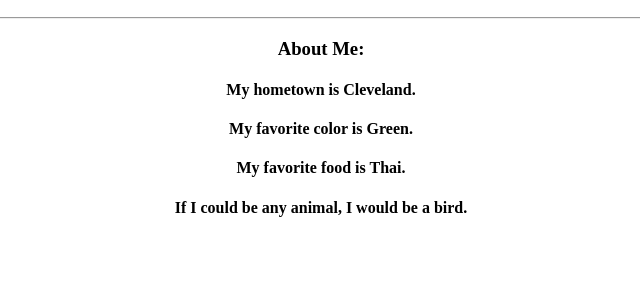
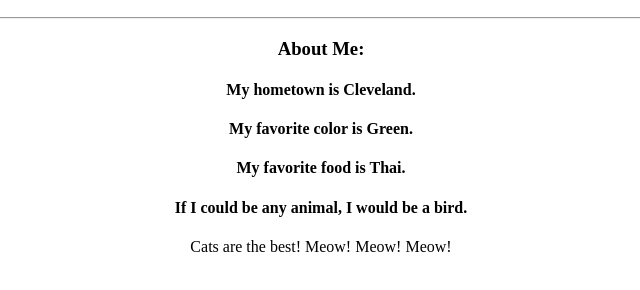
Before and after one commit to k-lane001/my-first-repo, a plain HTML site: page index.html in a window 1280 px wide. Shown: the part 110-400 px from the top of the page, without its empty margins (319-959 px from the left). Drawn offline with Linux system fonts and the light colour scheme.

Commit message:
Adding new placeholder text

```diff
--- a/index.html
+++ b/index.html
@@ -15,6 +15,9 @@
                     <h4>My favorite color is Green.</h4>
                     <h4>My favorite food is Thai.</h4>
                     <h4>If I could be any animal, I would be a bird.</h4>
-            </div>
+
+<p>Cats are the best!
+    Meow! Meow! Meow!</p>
+</p>                </div>
           </body>
         </html>
```
